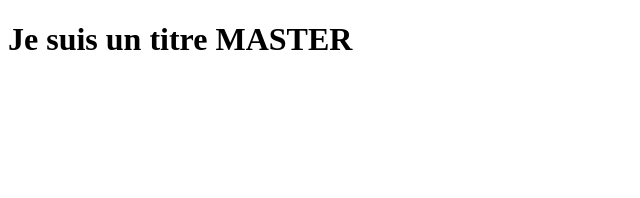
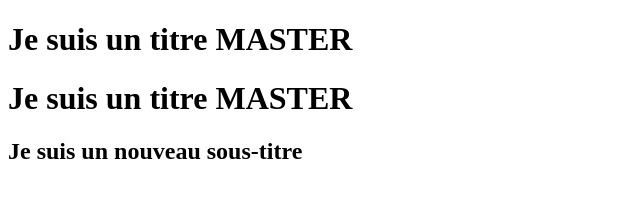
Before and after one commit to soramonfr/theWebsite, a plain HTML site: page index.html in a window 1280 px wide. Shown: the whole page, without its empty margins (0-640 px from the left). Drawn offline with Linux system fonts and the light colour scheme.

Commit message:
exercice6

```diff
--- a/index.html
+++ b/index.html
@@ -6,5 +6,7 @@
       </head>
       <body>
           <h1>Je suis un titre MASTER</h1>
+ <h1>Je suis un titre MASTER</h1>
+  <h2>Je suis un nouveau sous-titre</h2>
       </body>
   </html>
```
